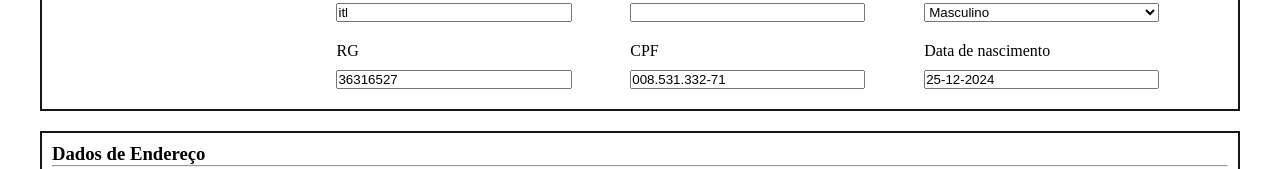
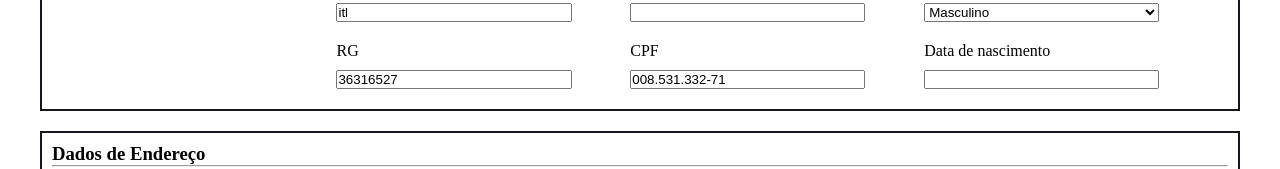
Before and after one commit to slicedcheese1/OticaCrud, a React (Vite) app: page /Sistema/ClienteCadastro in a window 1280 px wide. Shown: the part 286-455 px from the top of the page. Built offline with nearby package versions, Linux system fonts and the light colour scheme.

Commit message:
resolvendo erros do post de cliente fisico

```diff
--- a/src/Pages/Clientes/ClienteCadastro.jsx
+++ b/src/Pages/Clientes/ClienteCadastro.jsx
@@ -43,15 +43,15 @@ function ClienteCadastro() {
   const [rua, setRua] = useState("edmunfo")
   const [numeroCasa, setCasa] = useState(10)
   const [bairro, setBairro] = useState("cachoeirinha")
-  const [telefones, setTelefones] = useState(["+55597984857689", "+55597984857689"])
-  const [emails, setEmails] = useState(["eamail@uea.edu.br", "eemail@uea.edu.br"])
+  const [numerosTelefone, setTelefones] = useState(["+55597984857000", "+55597984857689"])
+  const [emails, setEmails] = useState(["eamail@uea.edu.br", "teste@uea.edu.br"])
   const [habilitarSms, setHabilitarSms] = useState(false)
   const [habilitarWhatsapp, setHabilitarWhatsapp] = useState(false)
   const [cpf, setCpf] = useState("00853133271")
   const [nome, setNome] = useState("itl")
   const [rg, setRg] = useState("36316527")
-  const [nascimento, setNascimento] = useState("25-12-2024")
-  const [sexo, setSexo] = useState("OUTRO")
+  const [dataNascimento, setNascimento] = useState("25-12-2024")
+  const [sexo, setSexo] = useState("Outro")
   const handleSalvar = (e) => {
     e.preventDefault();
     // console.log(JSON.stringify({
@@ -94,7 +94,7 @@ function ClienteCadastro() {
     // };
 
     fetch('http://localhost:8080/clientes/pf', {
-      mode: 'no-cors',
+      //mode: 'no-cors',
       method: 'POST',
       body: JSON.stringify({
         tipoCliente,
@@ -105,13 +105,14 @@ function ClienteCadastro() {
         rua,
         numeroCasa,
         bairro,
-        telefones,
+        numerosTelefone,
         emails,
         habilitarSms,
         habilitarWhatsapp,
         cpf,
+        nome,
         rg,
-        nascimento,
+        dataNascimento,
         sexo
       }),
       headers: {
@@ -142,13 +143,13 @@ function ClienteCadastro() {
         numeroCasa, setCasa, //
         bairro , setBairro,//
         emails ,setEmails, //
-        telefones, setTelefones, //
+        numerosTelefone, setTelefones, //
         habilitarSms, setHabilitarSms, //
         habilitarWhatsapp, setHabilitarWhatsapp,//
         cpf, setCpf, //
         nome, setNome, //
         rg, setRg, //
-        nascimento, setNascimento, //
+        dataNascimento, setNascimento, //
         sexo, setSexo//
       }}>
         <form className="container2" id='ClienteCadastroForm'>
```
